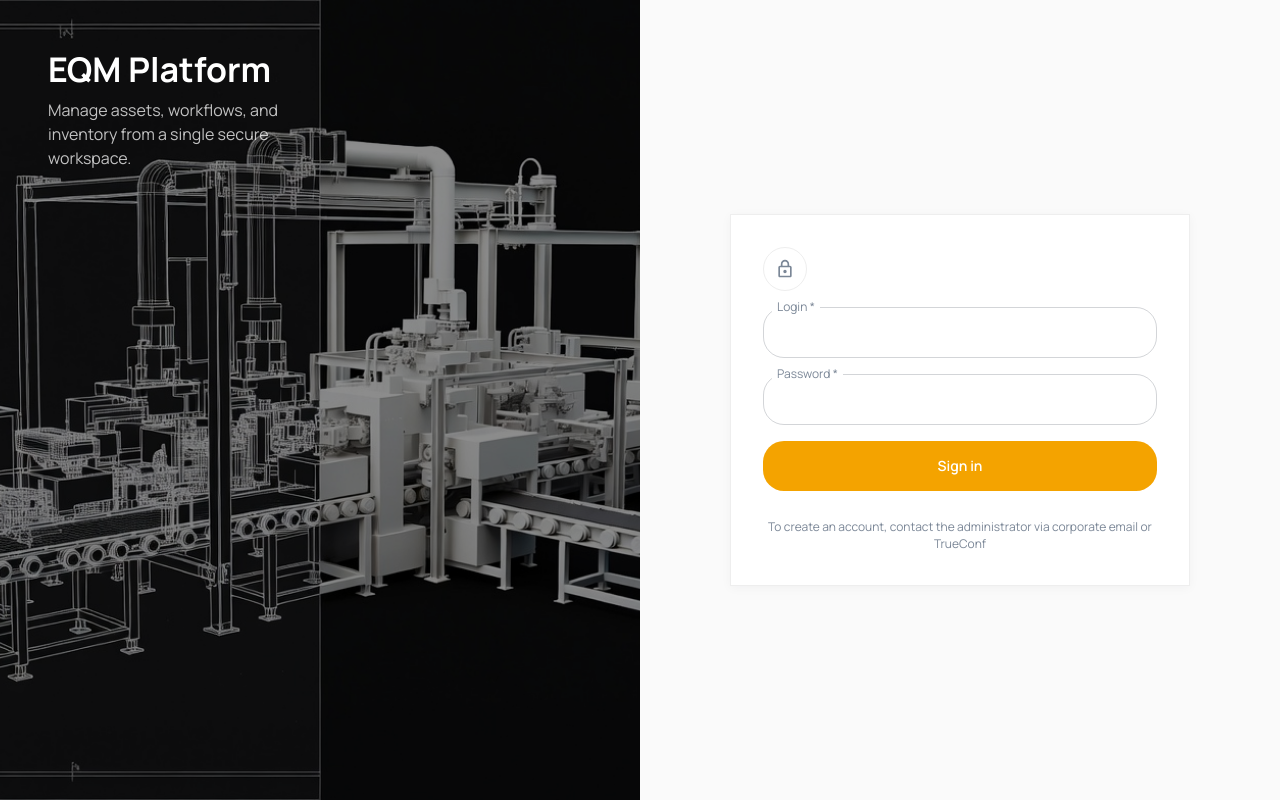
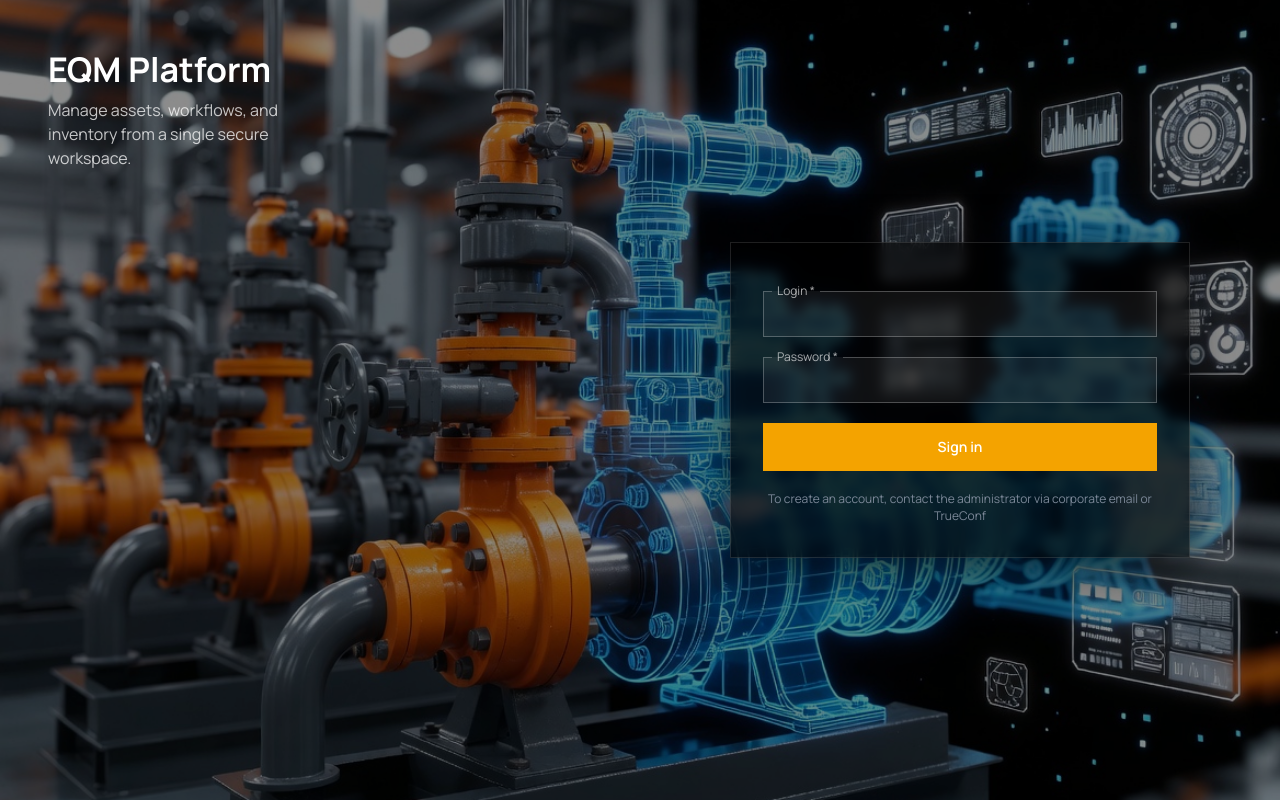
Before and after one commit to hnd92brtsk-del/EQM, a React (Vite) app in the folder frontend/: page /login in a window 1280 px wide. Built offline with nearby package versions, Linux system fonts and the light colour scheme; no server answers.

Commit message:
Refactor code structure for improved readability and maintainability

```diff
--- a/frontend/src/pages/LoginPage.tsx
+++ b/frontend/src/pages/LoginPage.tsx
@@ -1,13 +1,52 @@
 import { useState } from "react";
 import { useNavigate } from "react-router-dom";
-import { Box, TextField, Typography } from "@mui/material";
-import { alpha, darken } from "@mui/material/styles";
-import LockOutlinedIcon from "@mui/icons-material/LockOutlined";
+import { Box, Stack, TextField, Typography } from "@mui/material";
+import { alpha, styled } from "@mui/material/styles";
 import { useTranslation } from "react-i18next";
 
 import { useAuth } from "../context/AuthContext";
 import { AppButton } from "../components/ui/AppButton";
-import authBg from "../assets/auth/auth-bg.jpg";
+import authBg from "../assets/auth/imgstart2.jpg";
+
+const DarkTextField = styled(TextField)(() => ({
+  "& .MuiOutlinedInput-root": {
+    backgroundColor: "rgba(255,255,255,0.06)",
+    borderRadius: 0,
+    height: 46,
+    color: "#fff"
+  },
+  "& .MuiOutlinedInput-notchedOutline": {
+    borderColor: "rgba(255,255,255,0.25)"
+  },
+  "&:hover .MuiOutlinedInput-notchedOutline": {
+    borderColor: "rgba(255,255,255,0.45)"
+  },
+  "&.Mui-focused .MuiOutlinedInput-notchedOutline": {
+    borderColor: "rgba(255,255,255,0.7)"
+  },
+  "& .MuiInputLabel-root": {
+    color: "rgba(255,255,255,0.65)"
+  },
+  "& .MuiInputLabel-root.Mui-focused": {
+    color: "rgba(255,255,255,0.9)"
+  },
+  "& input": {
+    borderRadius: 0,
+    caretColor: "#fff",
+    color: "#fff"
+  },
+  "& input::placeholder": {
+    color: "rgba(255,255,255,0.6)",
+    opacity: 1
+  },
+  "& input:-webkit-autofill, & input:-webkit-autofill:hover, & input:-webkit-autofill:focus, & input:-webkit-autofill:active":
+    {
+      WebkitBoxShadow: "0 0 0 1000px rgba(0,0,0,0.35) inset !important",
+      WebkitTextFillColor: "#fff !important",
+      caretColor: "#fff !important",
+      transition: "background-color 9999s ease-out 0s"
+    }
+}));
 
 export default function LoginPage() {
   const { t } = useTranslation();
@@ -38,18 +77,19 @@ export default function LoginPage() {
       sx={{
         minHeight: "100vh",
         display: "grid",
-        gridTemplateColumns: { xs: "1fr", md: "1fr 1fr" }
+        gridTemplateColumns: { xs: "1fr", md: "1fr 1fr" },
+        position: "relative",
+        backgroundImage: `url(${authBg})`,
+        backgroundSize: "cover",
+        backgroundPosition: "center"
       }}
     >
       <Box
-        sx={(theme) => ({
+        sx={{
           position: "relative",
           display: { xs: "none", md: "block" },
-          backgroundImage: `url(${authBg})`,
-          backgroundSize: "cover",
-          backgroundPosition: "center",
           color: "common.white"
-        })}
+        }}
       >
         <Box
           sx={{
@@ -74,44 +114,39 @@ export default function LoginPage() {
         </Box>
       </Box>
       <Box
-        sx={(theme) => ({
-          backgroundColor: theme.palette.grey[50],
+        sx={{
+          backgroundColor: "transparent",
+          position: "relative",
           display: "flex",
           alignItems: "center",
           justifyContent: "center",
           p: { xs: 2, md: 6 }
-        })}
+        }}
       >
+        <Box
+          sx={{
+            position: "absolute",
+            inset: 0,
+            backgroundColor: alpha("#000000", 0.45)
+          }}
+        />
         <Box
           sx={{
             width: "100%",
             maxWidth: 460,
-            backgroundColor: "common.white",
-            border: "1px solid",
-            borderColor: "grey.200",
+            backgroundColor: "rgba(0, 0, 0, 0.65)",
+            backdropFilter: "blur(6px)",
+            border: "1px solid rgba(255,255,255,0.12)",
             borderRadius: 0,
-            boxShadow: "0 2px 10px rgba(15, 23, 42, 0.04)",
-            p: { xs: 3, md: 4 }
+            boxShadow: "0 12px 40px rgba(0,0,0,0.6)",
+            color: "common.white",
+            p: { xs: 3, md: 4 },
+            position: "relative",
+            zIndex: 1
           }}
         >
-          <Box
-            sx={{
-              width: 44,
-              height: 44,
-              borderRadius: 999,
-              border: "1px solid",
-              borderColor: "grey.200",
-              display: "flex",
-              alignItems: "center",
-              justifyContent: "center",
-              color: "text.secondary",
-              mb: 2
-            }}
-          >
-            <LockOutlinedIcon fontSize="small" />
-          </Box>
-          <Box component="form" onSubmit={handleSubmit} sx={{ display: "grid", gap: 2 }}>
-            <TextField
+          <Stack component="form" onSubmit={handleSubmit} spacing={2.5} sx={{ mt: 2 }}>
+            <DarkTextField
               label={t("auth.fields.login")}
               value={username}
               onChange={(event) => setUsername(event.target.value)}
@@ -121,28 +156,15 @@ export default function LoginPage() {
               variant="outlined"
               error={hasError}
               InputLabelProps={{ shrink: true }}
+              InputProps={{ sx: { backgroundColor: "transparent" } }}
+              inputProps={{ style: { color: "#fff" } }}
               sx={{
-                "& .MuiOutlinedInput-root": {
-                  borderRadius: 1.5
-                },
-                "& .MuiInputBase-root": {
-                  backgroundColor: "common.white"
-                },
                 "& .MuiOutlinedInput-input": {
                   padding: "14px 16px"
-                },
-                "& .MuiOutlinedInput-notchedOutline": {
-                  borderColor: "rgba(15, 23, 42, 0.18)"
-                },
-                "&:hover .MuiOutlinedInput-notchedOutline": {
-                  borderColor: "rgba(15, 23, 42, 0.32)"
-                },
-                "& .MuiOutlinedInput-root.Mui-focused .MuiOutlinedInput-notchedOutline": {
-                  borderColor: "primary.main"
                 }
               }}
             />
-            <TextField
+            <DarkTextField
               label={t("auth.fields.password")}
               type="password"
               value={password}
@@ -153,24 +175,11 @@ export default function LoginPage() {
               variant="outlined"
               error={hasError}
               InputLabelProps={{ shrink: true }}
+              InputProps={{ sx: { backgroundColor: "transparent" } }}
+              inputProps={{ style: { color: "#fff" } }}
               sx={{
-                "& .MuiOutlinedInput-root": {
-                  borderRadius: 1.5
-                },
-                "& .MuiInputBase-root": {
-                  backgroundColor: "common.white"
-                },
                 "& .MuiOutlinedInput-input": {
                   padding: "14px 16px"
-                },
-                "& .MuiOutlinedInput-notchedOutline": {
-                  borderColor: "rgba(15, 23, 42, 0.18)"
-                },
-                "&:hover .MuiOutlinedInput-notchedOutline": {
-                  borderColor: "rgba(15, 23, 42, 0.32)"
-                },
-                "& .MuiOutlinedInput-root.Mui-focused .MuiOutlinedInput-notchedOutline": {
-                  borderColor: "primary.main"
                 }
               }}
             />
@@ -180,14 +189,14 @@ export default function LoginPage() {
               disabled={loading}
               fullWidth
               sx={(theme) => ({
-                height: 50,
-                borderRadius: 1.5,
+                height: 48,
+                borderRadius: 0,
                 textTransform: "none",
                 fontWeight: 600,
                 boxShadow: "none",
                 backgroundColor: theme.palette.primary.main,
                 "&:hover": {
-                  backgroundColor: darken(theme.palette.primary.main, 0.12),
+                  backgroundColor: theme.palette.primary.dark,
                   boxShadow: "none"
                 }
               })}
@@ -201,7 +210,7 @@ export default function LoginPage() {
             >
               {t("auth.helper.accountCreation")}
             </Typography>
-          </Box>
+          </Stack>
         </Box>
       </Box>
     </Box>
```
Also changed, not shown: frontend/src/assets/auth/imgstart2.jpg (added), 1 other file (tests, documents, lock files or other folders).
